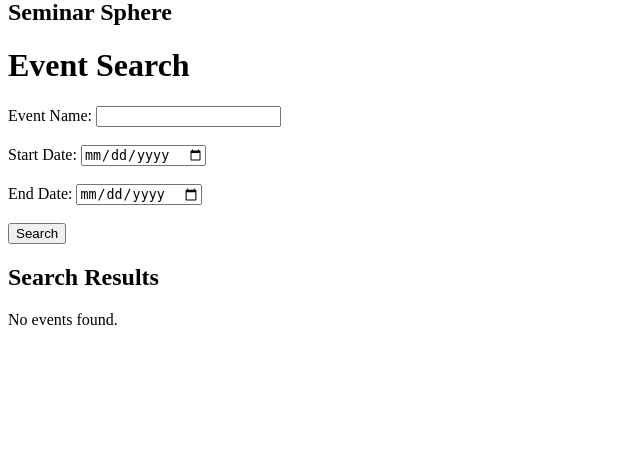
After one commit to ammbika/Seminar-Sphere, a Flask app: page /search in a window 1280 px wide. The commit adds this page. Shown: the part 333-800 px from the top of the page, without its empty margins (0-640 px from the left). Run offline with Flask 3, Linux system fonts and the light colour scheme.

Commit message:
search functionality added

```diff
--- a/app.py
+++ b/app.py
@@ -1,10 +1,9 @@
-from flask import Flask, render_template, request, make_response,  url_for, redirect, session
+from flask import Flask, render_template, request, url_for, redirect, session
 import json
 import uuid
 
 app= Flask(__name__)
-
-app.secret_key = 'your_secret_key_here'
+app.secret_key = 'gfy3o48046Gc7&^$hdjs'
 
 @app.route('/')
 def index():
@@ -22,6 +21,7 @@ with open('credentials.json') as f:
 
 ADMIN_USERNAME = credentials['username']
 ADMIN_PASSWORD = credentials['password']
+failure_message = None
 
 @app.route('/login', methods=['GET','POST'])
 def login():
@@ -30,7 +30,7 @@ def login():
         password= request.form['password']
 
         if username!=ADMIN_USERNAME or password!= ADMIN_PASSWORD:
-            return "Invalid credentials", 401
+            return render_template('login.html', failure_message="Invalid credentials.")
 
         session['loggedIn'] = True
         return redirect(url_for('admin'))
@@ -51,18 +51,12 @@ def admin():
     return redirect(url_for('login'))
 
 
-@app.route('/logout')
+@app.route('/logout', methods=['GET',"POST"])
 def logout():
-    return render_template('logout.html')
-
-@app.route('/logout_decision', methods=['POST'])
-def logout_decision():
-    decision= request.form['decision']
-    if decision == 'Yes':
+    if request.method=='POST':
         session.pop('loggedIn', None)
         return redirect(url_for('index'))
-    else:
-        return redirect(url_for('admin'))
+    return render_template('logout.html')
 
 @app.route('/create_event', methods=['GET', 'POST'])
 def create_event():
@@ -183,5 +177,33 @@ def delete_event(event_id):
 
     return redirect(url_for('login'))
 
+@app.route('/search')
+def search():
+    return render_template('search.html')
+
+@app.route('/search_event', methods=['GET'])
+def search_event():
+    # Get search criteria from request args
+    event_name = request.args.get('event_name')
+    start_date = request.args.get('start_date')
+    end_date = request.args.get('end_date')
+
+    try:
+        with open('events.json', 'r') as f:
+            events = json.load(f)
+    except FileNotFoundError:
+        events = []
+
+    # Filter events based on criteria
+    filtered_events = events
+    if event_name:
+        filtered_events = [event for event in filtered_events if event.get('event_name', '').lower() == event_name.lower()]
+    if start_date:
+        filtered_events = [event for event in filtered_events if event.get('start_date') == start_date]
+    if end_date:
+        filtered_events = [event for event in filtered_events if event.get('end_date') == end_date]
+
+    return render_template('search.html', events=filtered_events)
+
 if __name__ == "__main__":
     app.run(debug=True)
--- a/templates/admin.html
+++ b/templates/admin.html
@@ -7,6 +7,9 @@
 {% block content %}
 <div>
     <a href="{{ url_for('create_event') }}" class="button-link">Create Event</a>
+</div>
+<div>
+    <a href="{{url_for('search')}}" class="search-btn">Search</a>
 </div>
     <h2>Events</h2>
     <ul>
--- a/templates/home.html
+++ b/templates/home.html
@@ -5,6 +5,9 @@
 {% endblock %}
 
 {% block content %}
+    <div>
+        <a href="{{url_for('search')}}" class="search-btn">Search</a>
+    </div>
     <h2>Events</h2>
     <ul>
         {% for event in events %}
--- a/templates/logout.html
+++ b/templates/logout.html
@@ -3,9 +3,9 @@
 {% block content %}
 <div>
     <p>Are you sure you want to logout?</p>
-    <form action="{{ url_for('logout_decision') }}" method="post">
-        <input type="submit" name="decision" value="Yes">
-        <input type="submit" name="decision" value="No">
+    <form action="{{url_for('logout')}}" method="POST">
+        <button type="submit">Logout</button>
     </form>
+    <a href="/admin.html">No</a>
 </div>
 {% endblock %}
--- /dev/null
+++ b/templates/search.html
@@ -0,0 +1,37 @@
+{% extends "base.html" %}
+
+{% block content %}
+    <h1>Event Search</h1>
+        <form action="{{url_for('search_event')}}" method="GET">
+            <label for="event_name">Event Name:</label>
+            <input type="text" id="event_name" name="event_name"><br><br>
+
+            <label for="start_date">Start Date:</label>
+            <input type="date" id="start_date" name="start_date"><br><br>
+
+            <label for="end_date">End Date:</label>
+            <input type="date" id="end_date" name="end_date"><br><br>
+
+            <!-- Search button that submits the form -->
+            <button type="submit">Search</button>
+        </form>
+
+    <h2>Search Results</h2>
+        {% if events %}
+            <ul>
+            {% for event in events %}
+                <li>
+                    <h3>{{ event.event_name }}</h3>
+                    <p>Start Date: {{ event.start_date }}</p>
+                    <p>End Date: {{ event.end_date }}</p>
+                    <p>Start Time: {{ event.start_time }}</p>
+                    <p>End Time: {{ event.end_time }}</p>
+                    <p>Location: {{ event.location }}</p>
+                    <p>Description: {{ event.description }}</p>
+                </li>
+            {% endfor %}
+            </ul>
+        {% else %}
+            <p>No events found.</p>
+        {% endif %}
+{% endblock %}
```
Also changed, not shown: templates/login.html (+9 -0 lines).
